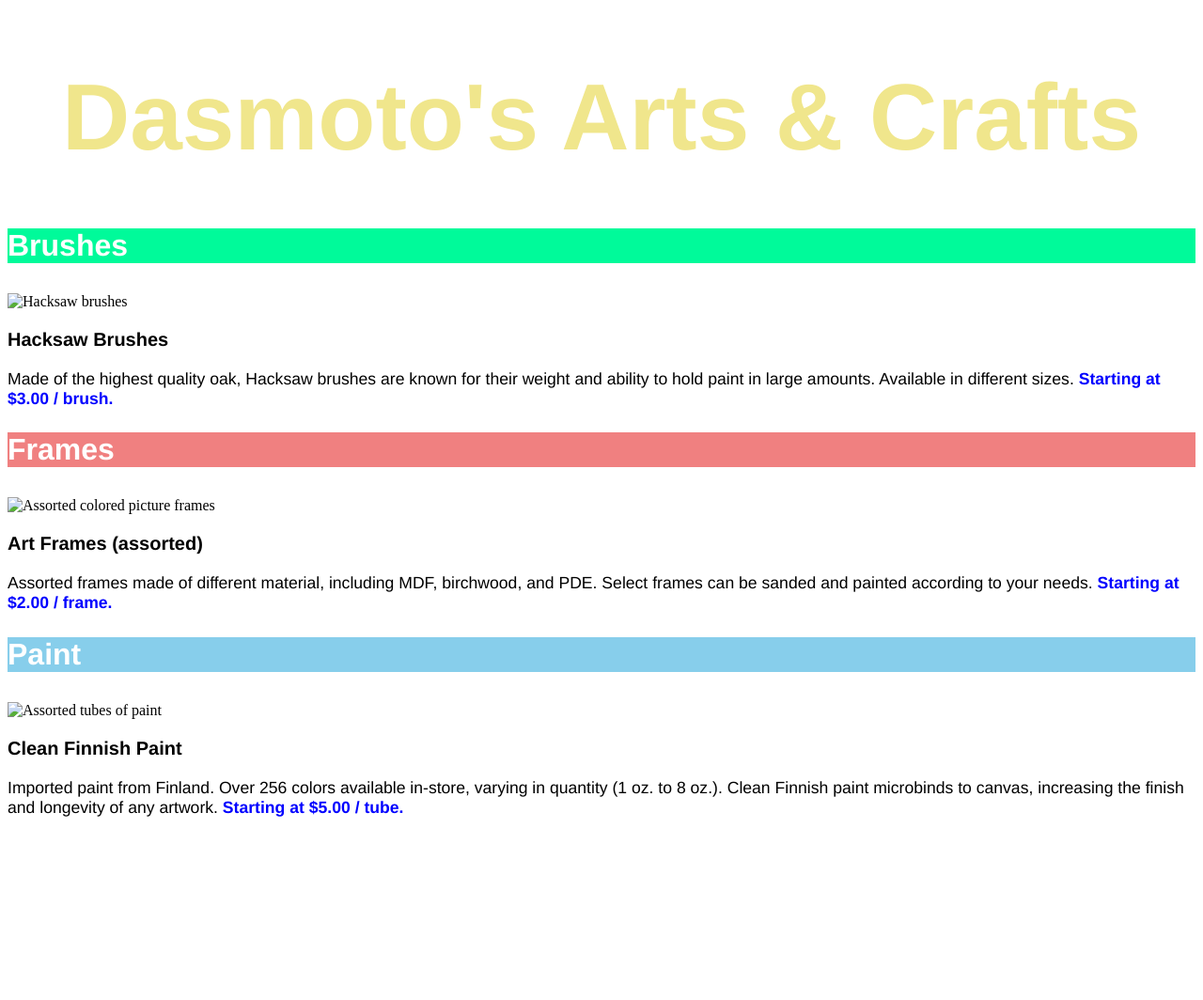
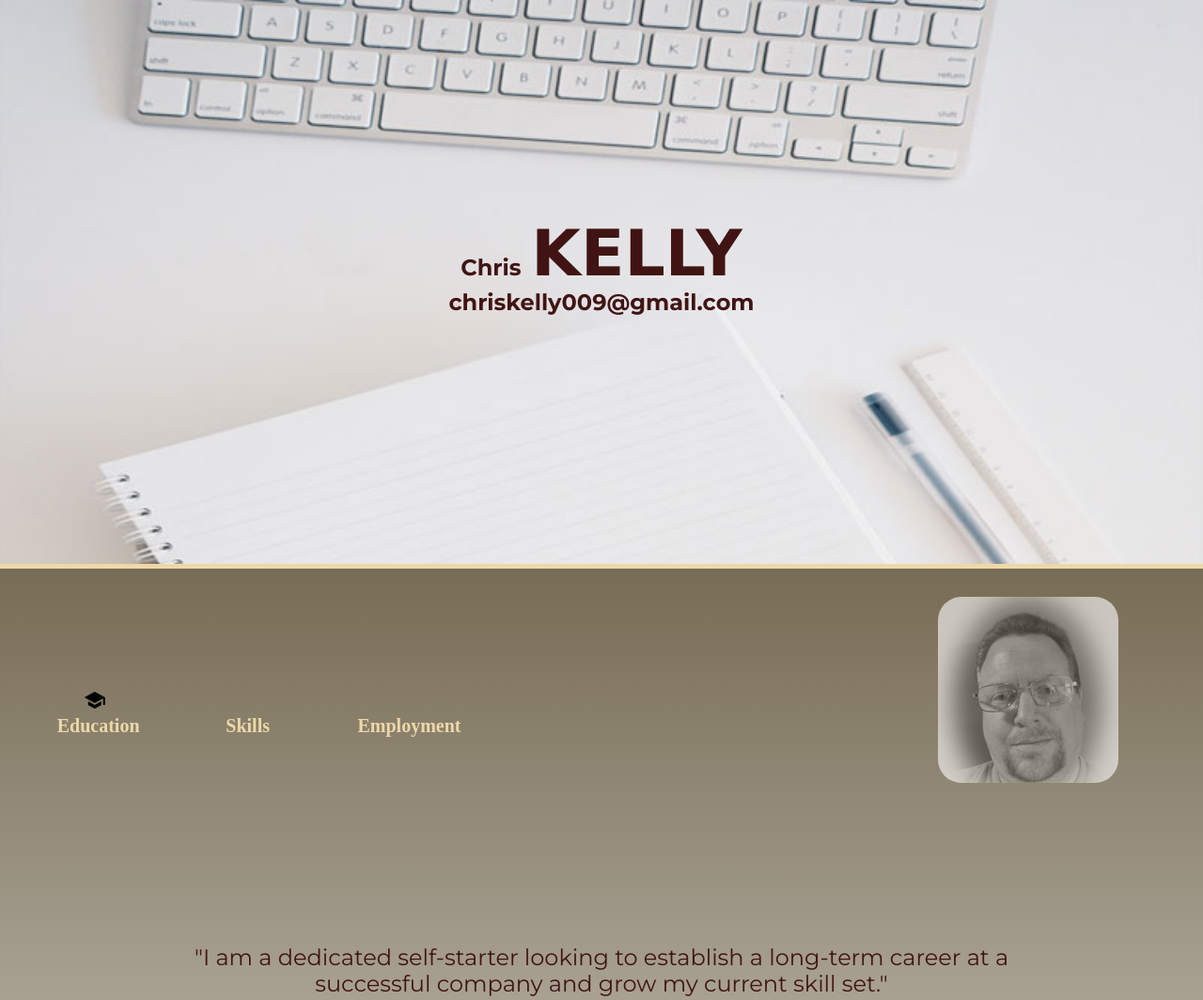
Before and after one commit to chriskelly009/chriskelly009.github.io, a plain HTML site: page index.html in a window 1280 px wide. Shown: the top 1064 px of the page at 94% size. Before the commit the page ends 895 px from the top, so only its background shows below. Drawn offline with Linux system fonts and the light colour scheme; a web font is replaced by a local one.

Commit message:
Add files via upload

```diff
--- a/index.html
+++ b/index.html
@@ -2,46 +2,39 @@
 <html lang="en">
 <head>
     <meta charset="UTF-8">
-    <link rel="stylesheet" href="styles.css">
     <meta name="viewport" content="width=device-width, initial-scale=1.0">
-    <title>Document</title>
+    <link rel="preconnect" href="https://fonts.googleapis.com">
+    <link rel="preconnect" href="https://fonts.gstatic.com" crossorigin>
+    <link rel="stylesheet" href="https://fonts.googleapis.com/icon?family=Material+Icons">
+    <link href="https://fonts.googleapis.com/css2?family=Montserrat:wght@400;700&display=swap" rel="stylesheet">
+    <link href="https://fonts.googleapis.com/css2?family=Lateef&display=swap" rel="stylesheet">
+    <link rel="stylesheet" href="styles.css" type="text/css">
+    <title>Chris Kelly Bio</title>
 </head>
 <body>
     <main>
         <header>
-            <h1>Dasmoto's Arts & Crafts</h1>
+            <div class="main-pic">
+
+            </div>
+            <div class="personal-info">
+                <p class="my-name">Chris <span id="last-name">Kelly</span></p>
+                <p class="my-email">chriskelly009@gmail.com</p>
+            </div>
         </header>
-        <section>
-            <div class="brushes-header">
-                Brushes
-            </div>
-            <img src="hacksaw.webp" alt="Hacksaw brushes" />
-            <h3 class="titles">Hacksaw Brushes</h3>
-            <p>Made of the highest quality oak, Hacksaw brushes are known for their weight and ability to hold paint
-               in large amounts. Available in different sizes. <span class="price">Starting at $3.00 / brush.</span>
-            </p>
-        </section>
-        <section>
-            <div class="frames-header">
-                Frames
-            </div>
-            <img src="frames.webp" alt="Assorted colored picture frames" />
-            <h3 class="titles">Art Frames (assorted)</h3>
-            <p>Assorted frames made of different material, including MDF, birchwood, and PDE. Select frames can be
-               sanded and painted according to your needs. <span class="price">Starting at $2.00 / frame.</span>
-            </p>
-        </section>
-        <section>
-            <div class="paint-header">
-                Paint
-            </div>
-            <img src="finnish.jpeg" alt="Assorted tubes of paint" />
-            <h3 class="titles">Clean Finnish Paint</h3>
-            <p>Imported paint from Finland. Over 256 colors available in-store, varying in quantity (1 oz. to 8 oz.).
-               Clean Finnish paint microbinds to canvas, increasing the finish and longevity of any artwork.
-               <span class="price">Starting at $5.00 / tube.</span>
-            </p>
-        </section>
+
+        <div class="second-background">
+            <ul class="nav">
+                <li><i class="material-icons">school</i><a href="#">Education</a></li>
+                <li><a href="#">Skills</a></li>
+                <li><a href="#">Employment</a></li>
+            </ul>
+            <img class="head-shot" src="chris_headshot3.jpg" alt="Headshot of myself" />
+            <p class="objective">"I am a dedicated self-starter looking to establish a long-term career at a successful
+                company and grow my current skill set."</p>
+
+        </div>
+
     </main>
 </body>
 </html>
--- a/styles.css
+++ b/styles.css
@@ -1,78 +1,151 @@
-/* set margins of the body of the page */
-body {
-    margin: 0 .5rem 0 .5rem;
+* {
+    box-sizing: border-box
 }
 
-header {
-    background-image: url("pattern.webp");
-    height: 7rem;
-    margin: 4rem 0;
+html {
+    font-size: 1em;
 }
 
-h1 {
-    font-family: Helvetica;
-    font-size: 100px;
-    font-weight: bold;
-    color: khaki;
+body {
+    margin: 0;
+    padding: 0;
+}
+
+.second-background {
+    position: relative;
+    background-image: linear-gradient( #776C55, #776c5536);
+    height: 60vh;
+    border-top: 5px solid #EDD8A8;
+}
+
+.head-shot {
+    position: absolute;
+    border-radius: 25px;
+    top: 30px;
+    width: 25%;
+    right: 7%;
+    opacity: .6;
+}
+
+.main-pic {
+    position: relative;
+    background: url("desktop2.jpg") 0 0 / cover no-repeat;
+    width: 100%;
+    max-width: 100%;
+    height: 50vh;
+}
+
+.personal-info {
+    z-index: 2;
+    position: absolute;
+    width: 100%;
+    max-width: 100%;
+    top: 14%;
+    text-align: center;
+    line-height: .8rem;
+    font-family: 'Montserrat', sans-serif;
+    font-size: 1.1rem;
+    font-weight: 700;
+    word-spacing: .25rem;
+    color: rgb(65, 20, 20);
+}
+
+#last-name {
+    text-transform: uppercase;
+    font-size: 2.5rem;
+    font-family: 'Lateef', cursive;
+}
+
+.objective {
+    position: absolute;
+    hyphens: auto;
+    color: rgb(65, 20, 20);
+    margin: auto;
+    padding: 26% 20px 25px 20px;
+    line-height: 1.5rem;
+    font-size: 1.25rem;
+    font-weight: 400;
+    font-family: 'Montserrat', sans-serif;
     text-align: center;
 }
 
-p {
-    font-size: 1.1rem;
-    font-family: Helvetica;
-    margin-bottom: 1.6rem; /* Set the margin for the bottom of the <p> elements */
+.nav {
+    opacity: 0;
+    margin-top: 0;
+    margin-left: 0;
+    padding-left: 0;
 }
 
-img {
-    max-width: 100%;
+ul {
+    margin-left: 0;
+    margin-top: 0;
+    padding-left: 0;
 }
 
-.brushes-header {
-    display: flex; /* Using flex so the align-items property can be used */
-    font-family: Helvetica;
-    font-size: 2rem;
-    font-weight: bold;
-    color: white;
-    background-color: mediumspringgreen;
-    height: 2.3rem;
-    align-items: center; /* Align the header title vertically */
-    margin-bottom: 2rem; /* Set bottom margin for this class separately */
+/* media */
+
+@media screen and (min-width: 560px) {
+
+    .second-background {
+        height: 125vh;
+    }
+    .personal-info {
+        font-size: 1.5rem;
+        top: 30%;
+    }
+    #last-name{
+        font-size: 3rem;
+    }
+    .objective {
+        margin-top: 16%;
+        padding: 0 15%;
+        font-size: 1.5rem;
+        line-height: 1.75rem;
+        width: 100%;
+        text-align: center;
+    }
+    .main-pic, .first-background {
+        height: 75vh;
+    }
+    #last-name {
+    font-size: 4.25rem;
+    }
+    .nav {
+        display: block;
+        text-align: left;
+        margin-top: 0;
+        margin-left: 0;
+        padding-left: 0;
+        opacity: 1;
+    }
+    .nav ul {
+        list-style: none;
+        margin-top: 0;
+        margin-left: 0;
+        padding-left: 0;
+    }
+    li {
+        display: inline-block;
+        margin: 10% 3% 0;
+    }
+    a {
+        text-decoration: none;
+        font-weight: bold;
+        font-size: 1.25rem;
+        width: 100%;
+        top: 20%;
+        margin-left: 20%;
+        color: #EDD8A8;
+    }
+
+    .material-icons {
+        margin-left: 45%;
+    }
+    .head-shot{
+        width: 15%;
+    }
 }
 
-.frames-header {
-    display: flex; /* Using flex so the align-items property can be used */
-    font-family: Helvetica;
-    font-size: 2rem;
-    font-weight: bold;
-    color: white;
-    background-color: lightcoral;
-    height: 2.3rem;
-    align-items: center; /* Align the header title vertically */
-    margin-bottom: 2rem; /* Set bottom margin for this class separately */
+@media screen and (min-width: 830px) {
+
 }
-
-.paint-header {
-    display: flex; /* Using flex so the align-items property can be used */
-    font-family: Helvetica;
-    font-size: 2rem;
-    font-weight: bold;
-    color: white;
-    background-color: skyblue;
-    height: 2.3rem;
-    align-items: center; /* Align the header title vertically */
-    margin-bottom: 2rem; /* Set bottom margin for this class separately */
-}
-
-/* This is the title above each paragraph description */
-.titles {
-    font-family: Helvetica;
-    font-weight: bold;
-    font-size: 1.25rem;
-}
-
-.price {
-    font-family: Helvetica;
-    font-weight: bold;
-    color: blue;
-    font-size: 1.1rem;
-}
```
Also changed, not shown: chris_headshot3.jpg (added), desktop2.jpg (added).
